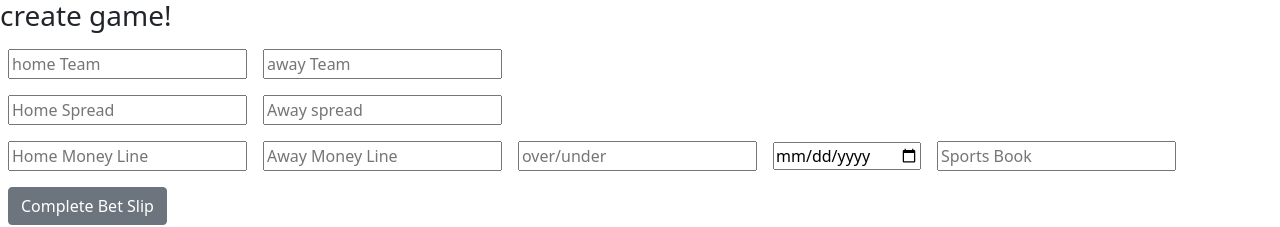
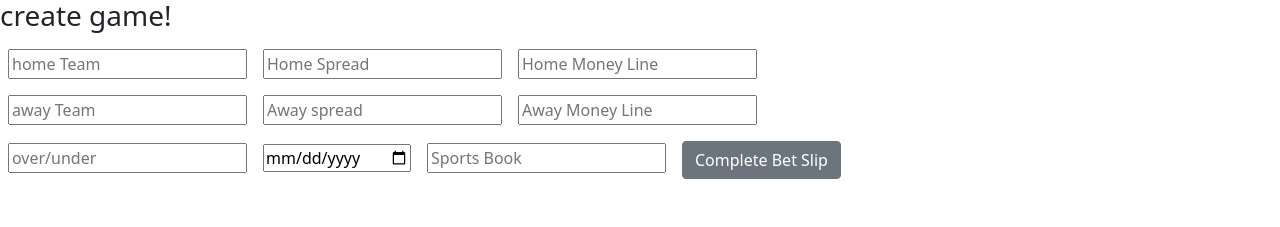
Before and after one commit to dmartinez91/CapstoneFrontEnd, a React (Create React App) app: page /games in a window 1280 px wide. Shown: the part 163-390 px from the top of the page. Built offline with nearby package versions, Linux system fonts and the light colour scheme; no server answers.

Commit message:
refactored on how the shown inputs to create game are displayed

```diff
--- a/src/components/Games/CreateGame.jsx
+++ b/src/components/Games/CreateGame.jsx
@@ -69,13 +69,13 @@ class CreateGame extends Component {
                 <h3>create game!</h3>
                 <form onSubmit={(event) => this.handleSubmit(event)}>
                     <input class="m-2" name="home_Team" type="text" placeholder="home Team" value={home_Team} onChange={this.handleChange} />
+                    <input class="m-2" name="home_Team_Spread" type="text" placeholder="Home Spread" value={home_Team_Spread} onChange={this.handleChange} />
+                    <input class="m-2" name="home_Team_ML" type="text" placeholder="Home Money Line" value={home_Team_ML} onChange={this.handleChange} />
+                    <br />
                     <input class="m-2" name="away_Team" type="text" placeholder="away Team" value={away_Team} onChange={this.handleChange} />
+                    <input class="m-2" name="away_Team_Spread" type="text" placeholder="Away spread" value={away_Team_Spread} onChange={this.handleChange} />
+                    <input class="m-2" name="away_Team_ML" type="text" placeholder="Away Money Line" value={away_Team_ML} onChange={this.handleChange} />
                     <br />
-                    <input class="m-2" name="home_Team_Spread" type="text" placeholder="Home Spread" value={home_Team_Spread} onChange={this.handleChange} />
-                    <input class="m-2" name="away_Team_Spread" type="text" placeholder="Away spread" value={away_Team_Spread} onChange={this.handleChange} />
-                    <br />
-                    <input class="m-2" name="home_Team_ML" type="text" placeholder="Home Money Line" value={home_Team_ML} onChange={this.handleChange} />
-                    <input class="m-2" name="away_Team_ML" type="text" placeholder="Away Money Line" value={away_Team_ML} onChange={this.handleChange} />
                     <input class="m-2" name="over_under" type="text" placeholder="over/under" value={over_under} onChange={this.handleChange} />
                     <input class="m-2" name="gameDay" type="date" placeholder="Game Day" value={gameDay} onChange={this.handleChange} />
                     <input class="m-2" name="sports_Book" type="text" placeholder="Sports Book" value={sports_Book} onChange={this.handleChange} />
```
